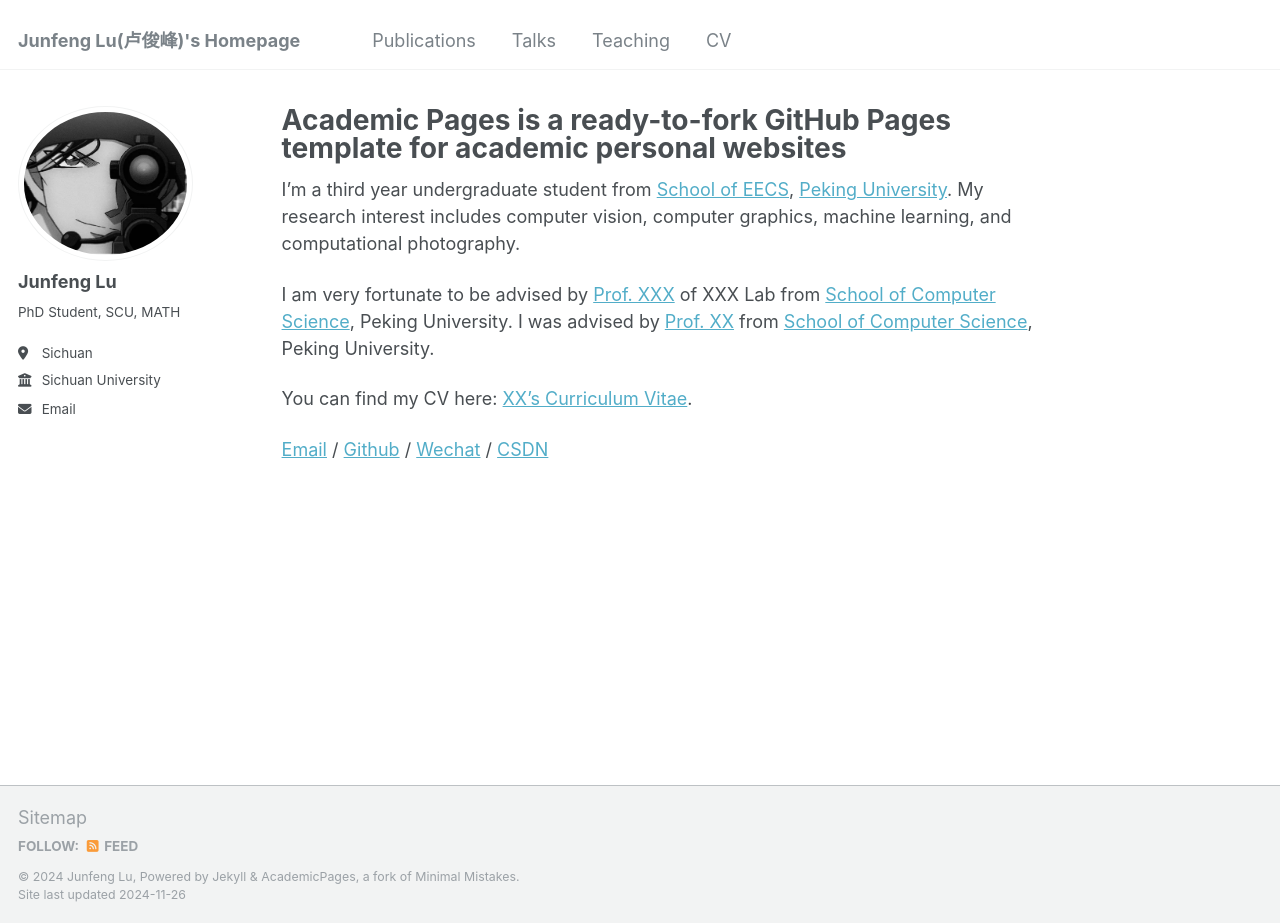
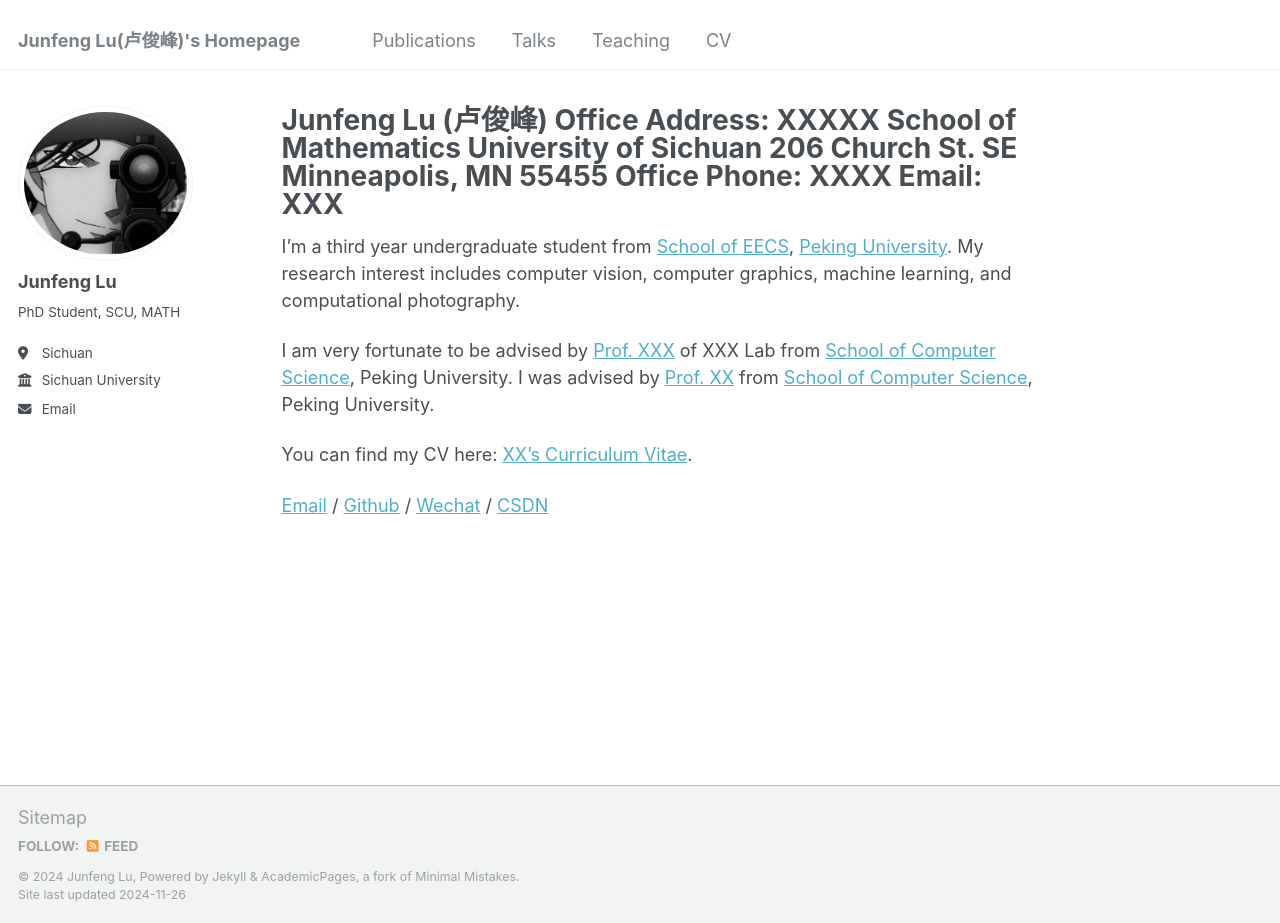
Before and after one commit to JunFengLu1/JunFengLu1.github.io, a Jekyll site: the page built from _pages/about.md, in a window 1280 px wide and 923 px high. Built offline with Jekyll 4.4.1, drawn with Linux system fonts in a browser that asks for light colours.

Commit message:
Update about.md

```diff
--- a/_pages/about.md
+++ b/_pages/about.md
@@ -1,6 +1,12 @@
 ---
 permalink: /
-title: "Academic Pages is a ready-to-fork GitHub Pages template for academic personal websites"
+title: "Junfeng Lu (卢俊峰)
+Office Address: XXXXX
+School of Mathematics
+University of Sichuan
+206 Church St. SE Minneapolis, MN 55455
+Office Phone: XXXX
+Email: XXX"
 author_profile: true
 redirect_from:
   - /about/
```
